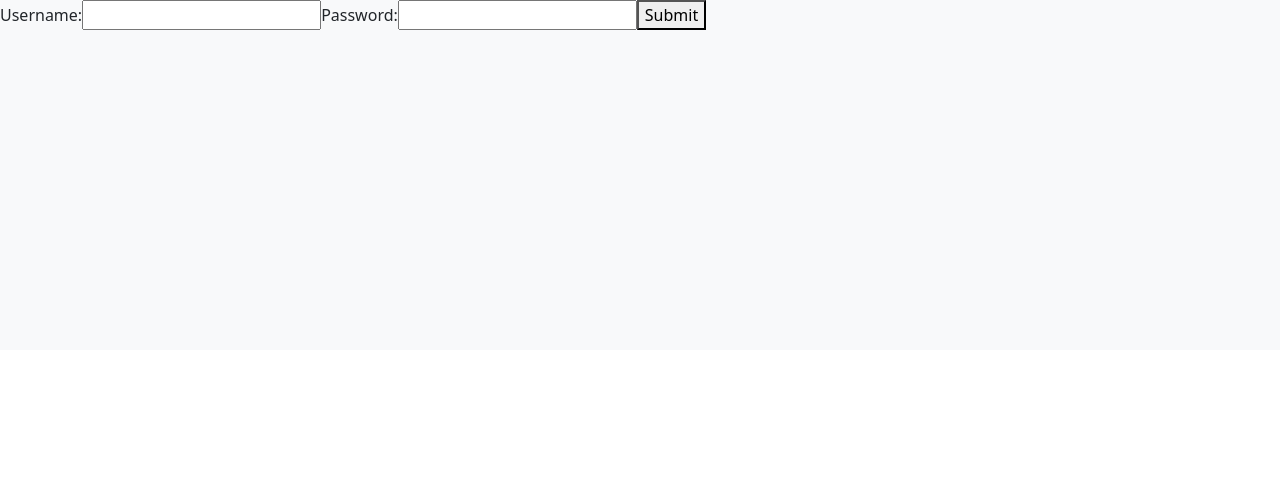
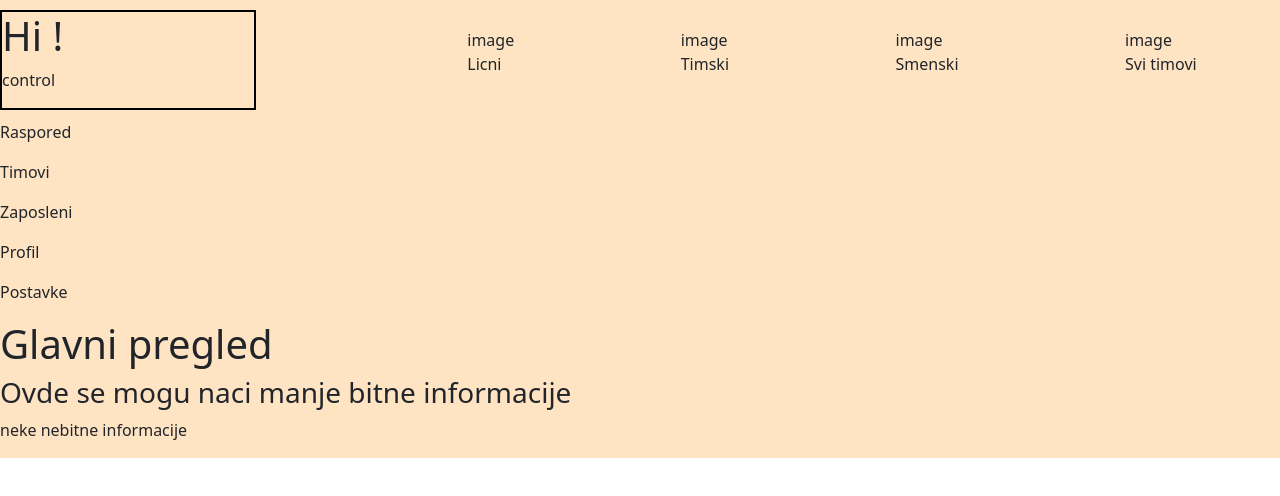
Before and after one commit to Bojan2111/raspored-client, a React (Create React App) app: page / in a window 1280 px wide. Shown: the top 496 px of the page. Built offline with nearby package versions, Linux system fonts and the light colour scheme.

Commit message:
Add styles to app

```diff
--- a/src/App.js
+++ b/src/App.js
@@ -3,9 +3,9 @@ import Login from "./components/auth/Login";
 import Dashboard from "./components/dashboard/Dashboard";
 
 const App = () => {
-  const [jwtToken, setJwtToken] = useState(null);
+  const [jwtToken, setJwtToken] = useState("fdsfsf");
   const [username, setUsername] = useState("");
-  const [features, setFeatures] = useState([]);
+  const [features, setFeatures] = useState(["fasdf", "fsadf"]);
 
   // test auth: qwert = zap, asdf = adm
 
@@ -38,11 +38,11 @@ const App = () => {
 
   return (
     <div className="app-container bg-light">
-      {jwtToken && features.length > 0 ? (
-        <Dashboard features={features} username={username} token={jwtToken} />
-      ) : (
+      {/* {jwtToken && features.length > 0 ? ( */}
+      <Dashboard features={features} username={username} token={jwtToken} />
+      {/* ) : (
         <Login onLoginSubmit={sendLoginData} />
-      )}
+      )} */}
     </div>
   );
 };
--- a/src/components/dashboard/Dashboard.js
+++ b/src/components/dashboard/Dashboard.js
@@ -3,10 +3,11 @@ import DashboardHeader from "./DashboardHeader";
 import DashboardSideMenu from "./DashboardSideMenu";
 import ProfileControl from "./ProfileControl";
 import MainView from "./MainView";
+import classes from "./Dashboard.module.css";
 
 const Dashboard = (props) => {
-  const [features, setFeatures] = useState([]);
-  setFeatures(props.features);
+  // const [features, setFeatures] = useState([]);
+  // setFeatures(props.features);
   const dashboardData = {
     profile: {
       name: "Ime Prezime",
@@ -21,15 +22,19 @@ const Dashboard = (props) => {
     },
   };
   return (
-    <Fragment>
+    <div className={classes.bgnd}>
+      <div className={classes.header}>
         <ProfileControl
           username={props.username}
           content={dashboardData.profile}
         />
         <DashboardHeader content={dashboardData.header} />
+      </div>
+      <div>
         <DashboardSideMenu content={dashboardData.sideMenu} />
         <MainView token={props.token} content={dashboardData.main} />
-    </Fragment>
+      </div>
+    </div>
   );
 };
 
--- /dev/null
+++ b/src/components/dashboard/Dashboard.module.css
@@ -0,0 +1,12 @@
+.bgnd {
+  background-color: bisque;
+  display: flex;
+  flex-direction: column;
+}
+
+.header {
+  display: flex;
+  align-items: center;
+  justify-content: space-between;
+  height: 15vh;
+}
--- a/src/components/dashboard/DashboardHeader.js
+++ b/src/components/dashboard/DashboardHeader.js
@@ -1,9 +1,10 @@
 import React from "react";
 import FuncButton from "../layout/FuncButton";
+import classes from "./DashboardHeader.module.css";
 
 const DashboardHeader = (props) => {
   return (
-    <div>
+    <div className={classes.functions}>
       {props.content.map((d) => (
         <FuncButton funcBtnText={d} />
       ))}
--- /dev/null
+++ b/src/components/dashboard/DashboardHeader.module.css
@@ -0,0 +1,5 @@
+.functions {
+  display: flex;
+  justify-content: space-around;
+  width: 70vw;
+}
--- a/src/components/dashboard/ProfileControl.js
+++ b/src/components/dashboard/ProfileControl.js
@@ -1,8 +1,9 @@
 import React from "react";
+import classes from "./ProfileControl.module.css";
 
 const ProfileControl = (props) => {
   return (
-    <div>
+    <div className={classes.profile}>
       <h1>Hi {props.username}!</h1>
       <div>
         <p>control</p>
--- /dev/null
+++ b/src/components/dashboard/ProfileControl.module.css
@@ -0,0 +1,6 @@
+.profile {
+  display: flex;
+  flex-direction: column;
+  width: 20vw;
+  border: solid 2px black;
+}
--- a/src/index.css
+++ b/src/index.css
@@ -1,3 +1,8 @@
 .app-container {
     min-height: 350px;
 }
+
+body {
+    padding: 0;
+    margin: 0;
+}
```
Lines whose indentation alone changed are shown as unchanged.
